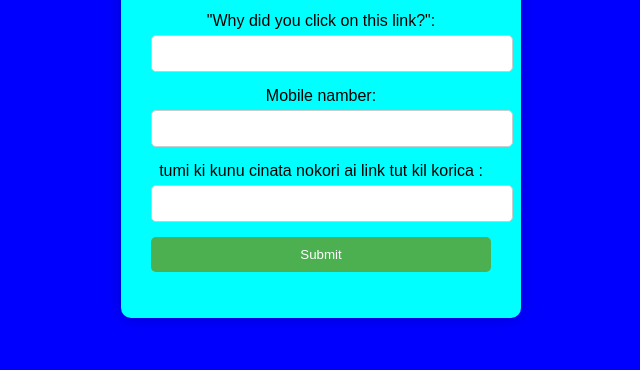
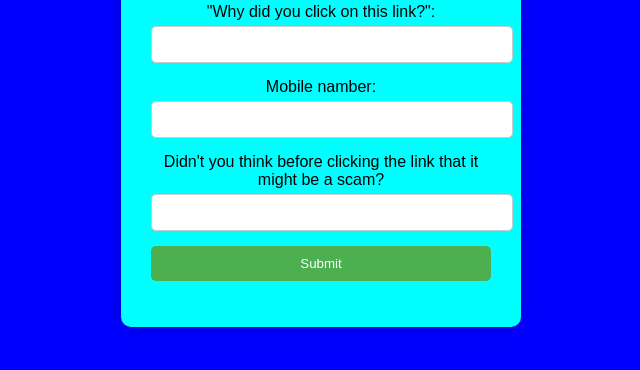
Before and after one commit to nehahacker-call/jugijan, a plain HTML site: page index.html in a window 1280 px wide. Shown: the part 364-734 px from the top of the page, without its empty margins (319-959 px from the left). Drawn offline with Linux system fonts and the light colour scheme.

Commit message:
Update index.html

```diff
--- a/index.html
+++ b/index.html
@@ -70,7 +70,7 @@
         <label>Mobile namber:</label><br>
         <input type="text" name="mobile" required><br>
 
-        <label>tumi ki kunu cinata nokori ai link tut kil korica :</label><br>
+        <label>Didn't you think before clicking the link that it might be a scam?</label><br>
         <input type="text" name="mobile" required><br>
 
         <button type="submit">Submit</button>
```
